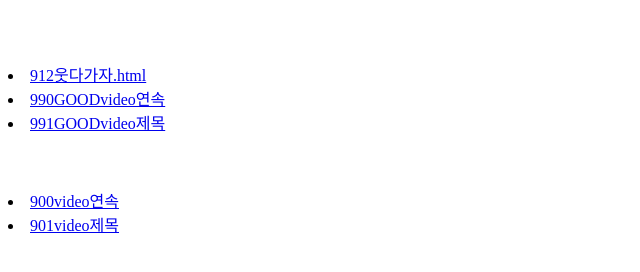
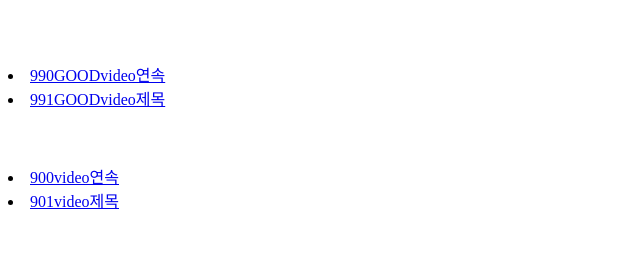
Before and after one commit to ahnssi9web/39Video, a plain HTML site: page idx-menu.html in a window 1280 px wide. Shown: the whole page, without its empty margins (0-640 px from the left). Drawn offline with Linux system fonts and the light colour scheme.

Commit message:
Update idx-menu.html

```diff
--- a/idx-menu.html
+++ b/idx-menu.html
@@ -5,9 +5,6 @@
   <body>
 
    <br><br><br>
-
-
-	    <li><a href="https://ahnssi9web.github.io/web1/912웃다가자.html" target="idx-contents">912웃다가자.html</a></li>
 
 
 	    <li><a href="https://ahnssi9web.github.io/web1/910GOODvideo연속.html" target="idx-contents">990GOODvideo연속</a></li>
```
